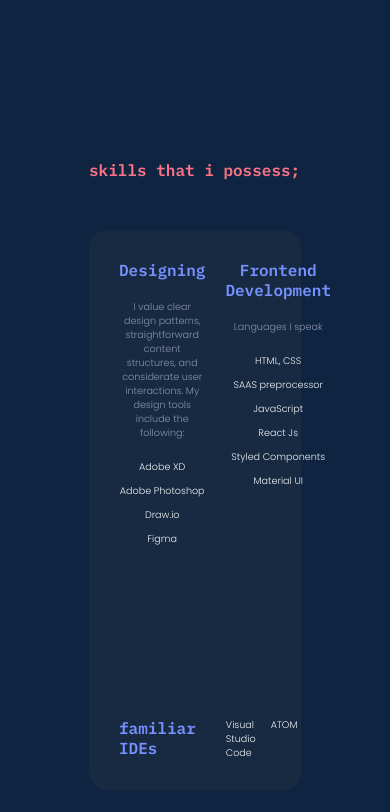
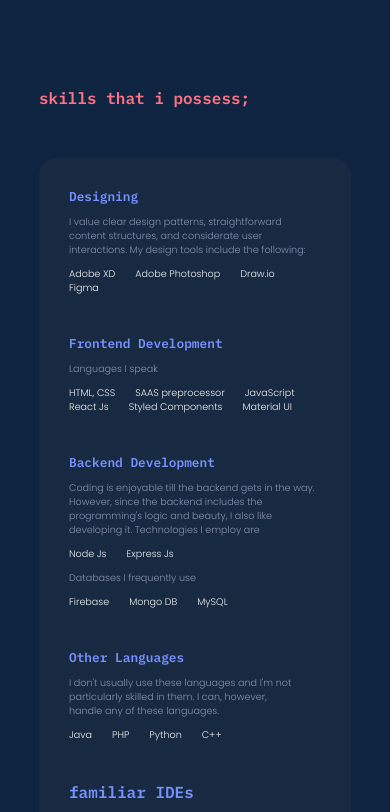
Before and after one commit to venuradesh/venura-portfolio, a React (Create React App) app: page / in a window 390 px wide. Shown: the part 1932-2744 px from the top of the page. Built offline with nearby package versions, Linux system fonts and the light colour scheme.

Commit message:
skills section responsiveness added

```diff
--- a/src/Components/HeroComponent/AboutMe.js
+++ b/src/Components/HeroComponent/AboutMe.js
@@ -203,6 +203,7 @@ const DevSteps = styled.div`
   justify-content: space-evenly;
   flex-wrap: wrap;
   margin-top: 80px;
+  row-gap: 30px;
 
   .box {
     width: 350px;
--- a/src/Components/HeroComponent/Hero.js
+++ b/src/Components/HeroComponent/Hero.js
@@ -171,7 +171,7 @@ const Container = styled.div`
 
   .skills {
     width: 100%;
-    height: 100vh;
+    height: max-content;
     padding-top: 70px;
   }
 
--- a/src/Components/HeroComponent/Skills.js
+++ b/src/Components/HeroComponent/Skills.js
@@ -36,8 +36,8 @@ const Skills = () => {
               <span>Node Js</span>
               <span>Express Js</span>
             </div>
-            <div className="desc">Databases I frequently use</div>
-            <div className="items">
+            <div className="desc db">Databases I frequently use</div>
+            <div className="items db-items">
               <span>Firebase</span>
               <span>Mongo DB</span>
               <span>MySQL</span>
@@ -94,6 +94,13 @@ const Container = styled.div`
     flex-direction: column;
     row-gap: 50px;
     justify-content: space-evenly;
+
+    @media only screen and (max-width: 768px) {
+      row-gap: 20px;
+    }
+  }
+  @media only screen and (max-width: 430px) {
+    padding: 0px;
   }
 `;
 
@@ -132,6 +139,79 @@ const Languages = styled.div`
       row-gap: 10px;
     }
   }
+
+  @media only screen and (max-width: 768px) {
+    flex-direction: column;
+
+    .lang {
+      display: grid;
+      grid-template-columns: 1fr 2fr;
+      grid-template-rows: repeat(2, max-content);
+      align-items: top;
+      column-gap: 15px;
+
+      .title {
+        grid-row: 1/-1;
+        grid-column: 1;
+        align-self: top;
+        flex-wrap: wrap;
+        text-align: left;
+      }
+
+      .desc {
+        text-align: left;
+        grid-row: 1;
+        grid-column: 2;
+      }
+
+      .items {
+        grid-column: 2;
+        grid-row: 2;
+        flex-direction: row;
+        column-gap: 20px;
+        flex-wrap: wrap;
+        row-gap: 0px;
+
+        span {
+          width: max-content;
+        }
+      }
+    }
+
+    .backend-dev {
+      grid-template-rows: repeat(4, max-content);
+
+      .db {
+        grid-row: 3;
+      }
+
+      .db-items {
+        grid-row: 4;
+      }
+    }
+  }
+
+  @media only screen and (max-width: 430px) {
+    row-gap: 20px;
+
+    .lang {
+      display: flex;
+      flex-direction: column;
+      row-gap: 10px;
+
+      .title {
+        font-size: 0.8rem;
+      }
+
+      .desc {
+        font-size: 0.6rem;
+      }
+
+      .items {
+        font-size: 0.6rem;
+      }
+    }
+  }
 `;
 
 const IDEs = styled.div`
@@ -150,4 +230,27 @@ const IDEs = styled.div`
     font-size: var(--font-s);
     font-weight: var(--font-w-300);
   }
+
+  @media only screen and (max-width: 768px) {
+    display: grid;
+    grid-template-columns: 1fr 2fr;
+    grid-column-gap: 15px;
+
+    .title {
+      grid-column: 1;
+      grid-row: 1;
+      text-align: left;
+    }
+
+    .desc {
+      grid-column: 2;
+      grid-row: 1;
+    }
+  }
+
+  @media only screen and (max-width: 430px) {
+    display: flex;
+    flex-direction: column;
+    row-gap: 15px;
+  }
 `;
```
